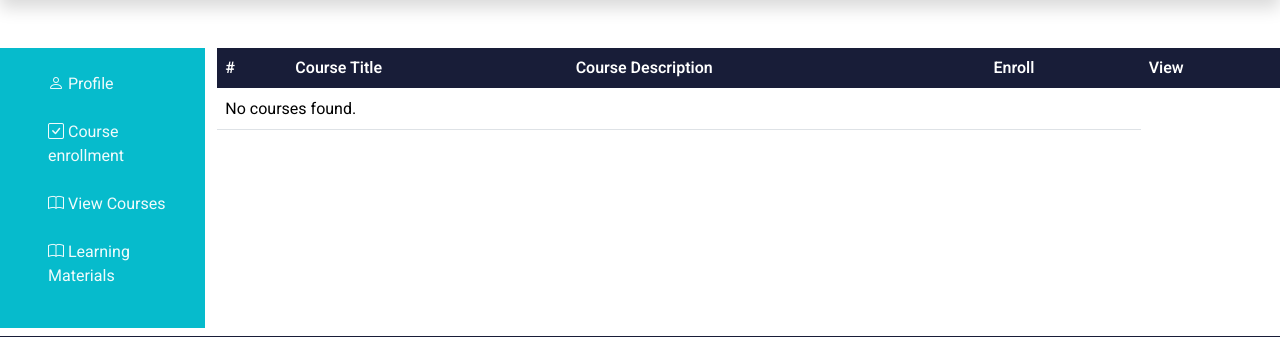
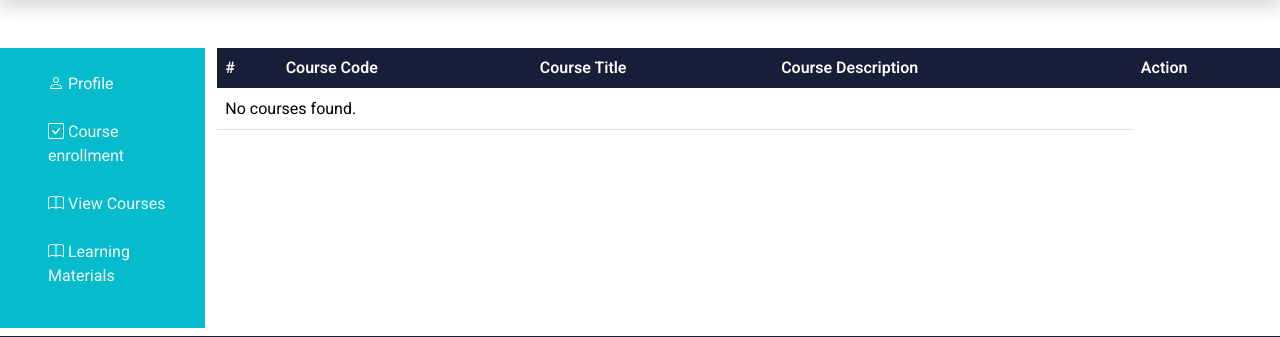
Before and after one commit to tiemah/YouLearn, a PHP site: page /enrollment.php in a window 1280 px wide. Shown: the part 75-412 px from the top of the page. Run offline with PHP 8.4, Linux system fonts and the light colour scheme; the visitor is signed in with stand-in values (Sample User, id 1); data that the repository does not hold is empty; some libraries are stand-ins or nearby versions.

Commit message:
adding the course code in the courses table

```diff
--- a/enrollment.php
+++ b/enrollment.php
@@ -36,10 +36,11 @@
                 <thead class="table-dark">
                     <tr>
                         <th scope="col">#</th>
+                        <th scope="col">Course Code</th>
                         <th scope="col">Course Title</th>
                         <th scope="col">Course Description</th>
-                        <th scope="col">Enroll</th>
-                        <th scope="col">View</th>
+                        <th scope="col">Action</th>
+                        <!-- <th scope="col">View</th> -->
                         <!-- <th scope="col" colspan="2" class="text-center">Action</th> -->
                     </tr>
                 </thead>
@@ -61,6 +62,7 @@
                           // Output table rows for each course
                           echo '<tr>';
                           echo '<th scope="row">' . $count++ . '</th>';
+                          echo '<td>' . $row['course_code'] . '</td>';
                           echo '<td>' . $row['course_name'] . '</td>';
                           echo '<td>' . $row['course_description'] . '</td>';
                           echo '<td>';
@@ -71,7 +73,7 @@
                           echo '<button type="submit" class="btn btn-success" name="enroll" style="border-radius: 20px;">Enroll</button>';
                           echo '</form>';
                           echo '</td>';
-                          echo '<td><button type="button" class="btn btn-danger" name="discard" style="border-radius: 20px;">Discard</button></td>';
+                        //   echo '<td><button type="button" class="btn btn-danger" name="discard" style="border-radius: 20px;">Discard</button></td>';
                           echo '</tr>';
                       }
                   } else {
```
